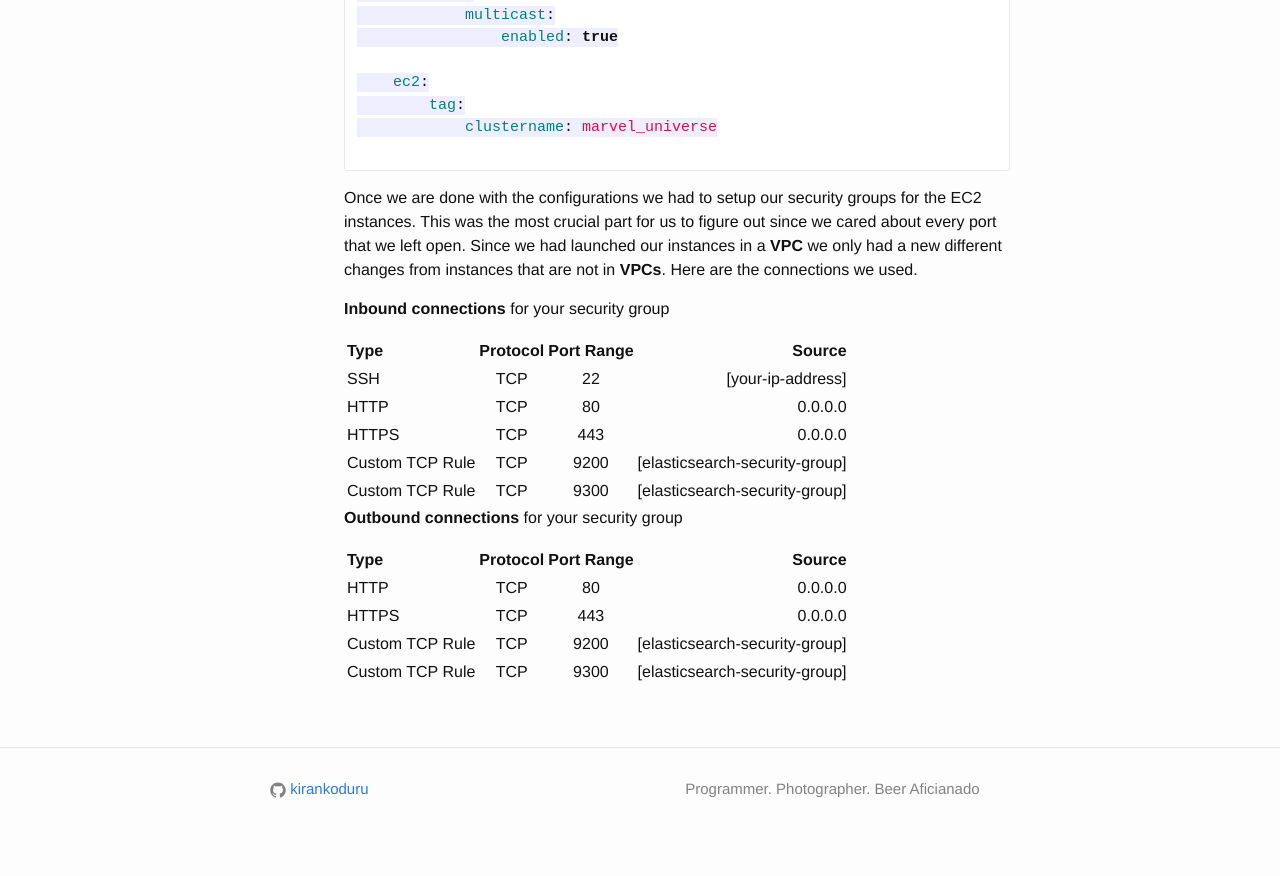
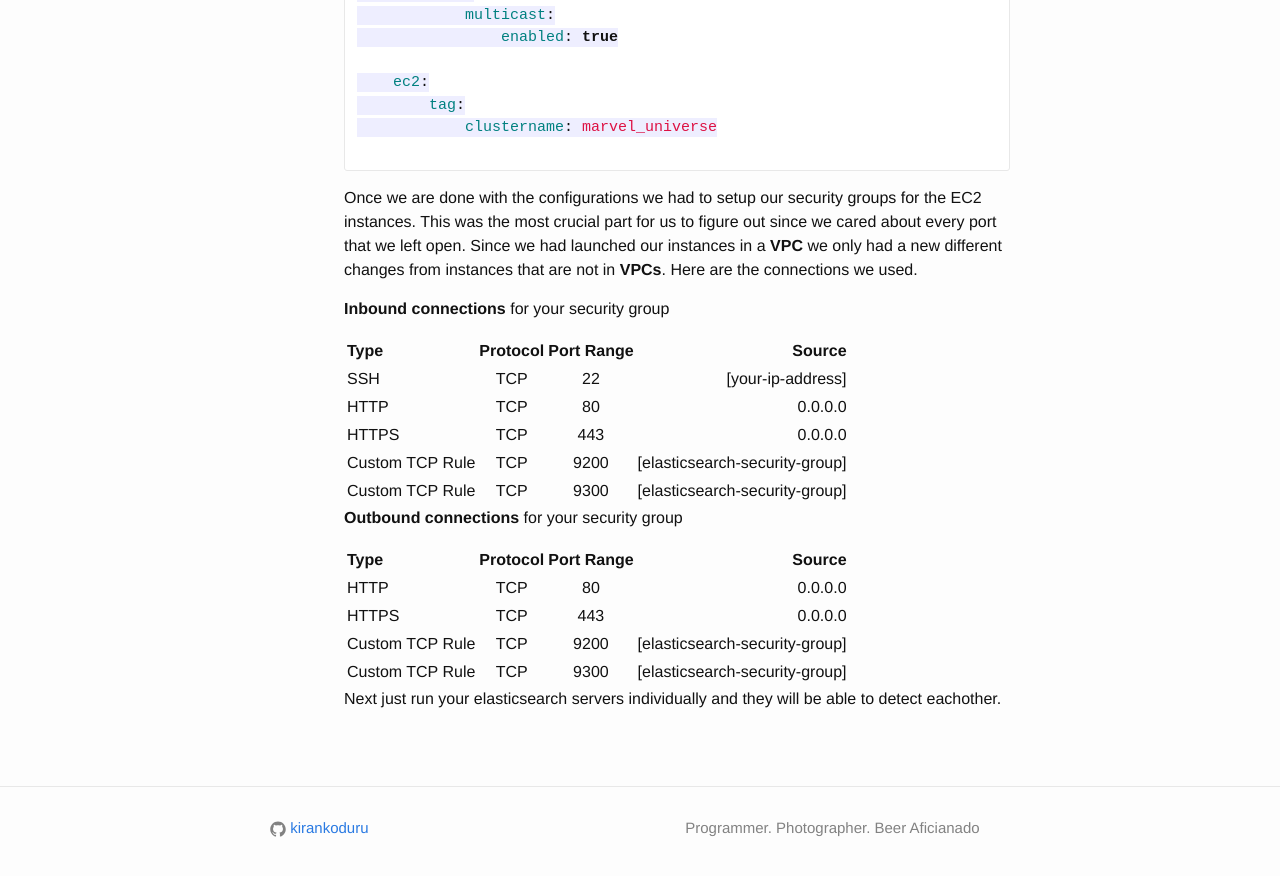
Before and after one commit to arupbhunia/kirankoduru.github.io, a Jekyll site: the page built from _posts/2014-10-30-elasticsearch-and-EC2-security-groups.markdown, in a window 1280 px wide and 900 px high, scrolled down 1145 px. Shown: the top 876 px of the window. Built offline with Jekyll 4.4.1, drawn with Linux system fonts in a browser that asks for light colours; comment, search, counter and statistics services are not loaded; some of the changed lines change nothing that is shown.

```diff
--- a/_layouts/post.html
+++ b/_layouts/post.html
@@ -13,3 +13,17 @@
   </article>
 
 </div>
+
+<div id="disqus_thread"></div>
+<script type="text/javascript">
+    /* * * CONFIGURATION VARIABLES: EDIT BEFORE PASTING INTO YOUR WEBPAGE * * */
+    var disqus_shortname = 'kirankoduru'; // required: replace example with your forum shortname
+
+    /* * * DON'T EDIT BELOW THIS LINE * * */
+    (function() {
+        var dsq = document.createElement('script'); dsq.type = 'text/javascript'; dsq.async = true;
+        dsq.src = '//' + disqus_shortname + '.disqus.com/embed.js';
+        (document.getElementsByTagName('head')[0] || document.getElementsByTagName('body')[0]).appendChild(dsq);
+    })();
+</script>
+<noscript>Please enable JavaScript to view the <a href="http://disqus.com/?ref_noscript">comments powered by Disqus.</a></noscript>
--- a/_posts/2014-10-30-elasticsearch-and-EC2-security-groups.markdown
+++ b/_posts/2014-10-30-elasticsearch-and-EC2-security-groups.markdown
@@ -66,3 +66,5 @@
 |HTTPS| TCP|443|0.0.0.0|
 |Custom TCP Rule| TCP|9200|[elasticsearch-security-group]|
 |Custom TCP Rule| TCP|9300|[elasticsearch-security-group]|
+
+Next just run your elasticsearch servers individually and they will be able to detect eachother.
```
